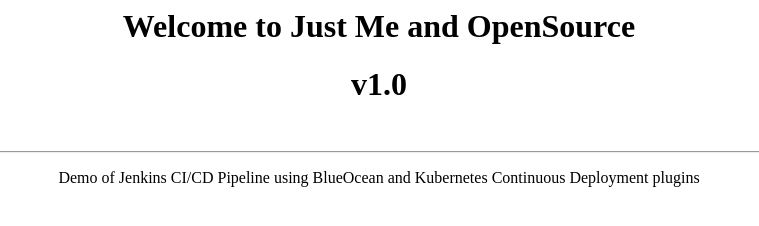
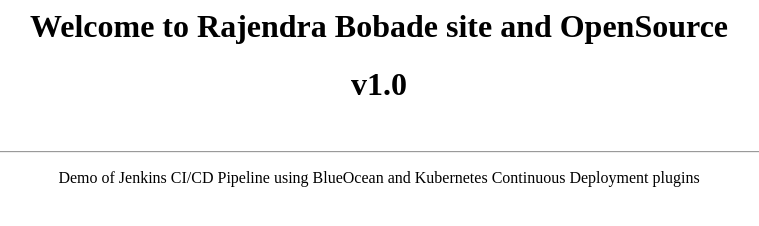
Before and after one commit to RajendraBobade/playjenkins, a plain HTML site: page index.html in a window 1280 px wide. Shown: the whole page, without its empty margins (261-1020 px from the left). Drawn offline with Linux system fonts and the light colour scheme.

Commit message:
update index.html by rajendra

```diff
--- a/index.html
+++ b/index.html
@@ -1,5 +1,5 @@
 <center>
-	<h1>Welcome to Just Me and OpenSource</h1>
+	<h1>Welcome to Rajendra Bobade site and OpenSource</h1>
 	<h1>v1.0</h1>
 	<br><hr>
 	<p>Demo of Jenkins CI/CD Pipeline using BlueOcean and Kubernetes Continuous Deployment plugins</p>
```
